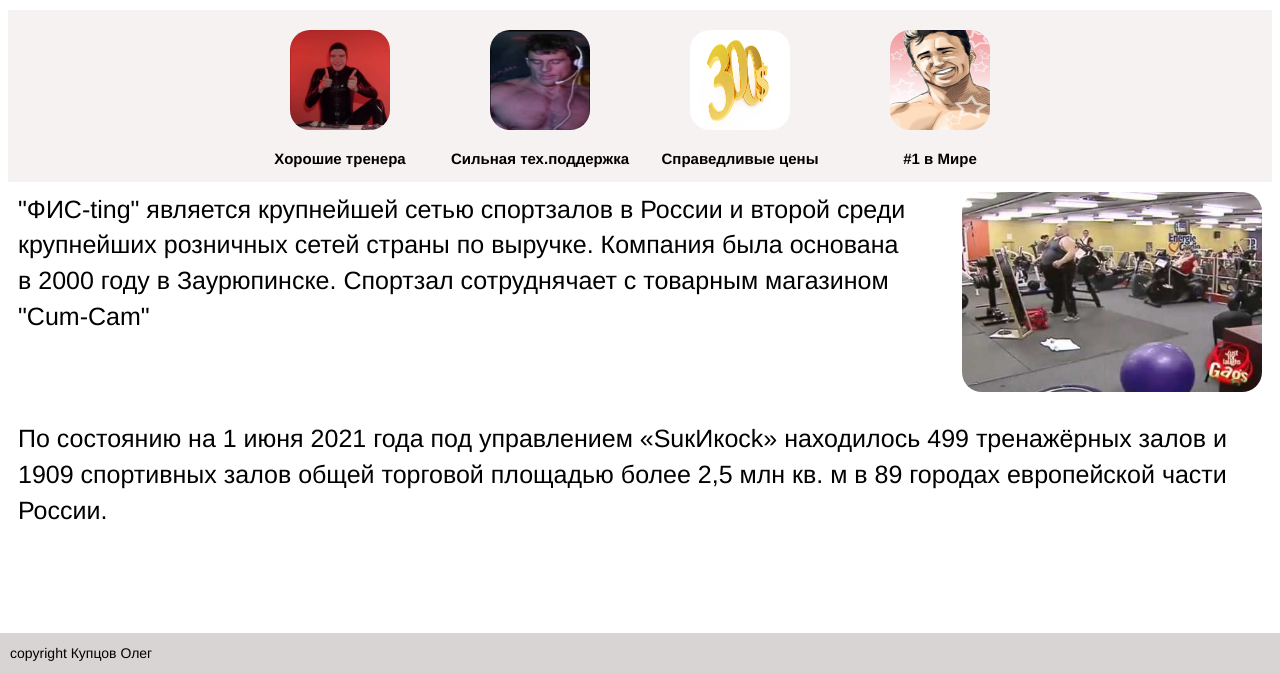
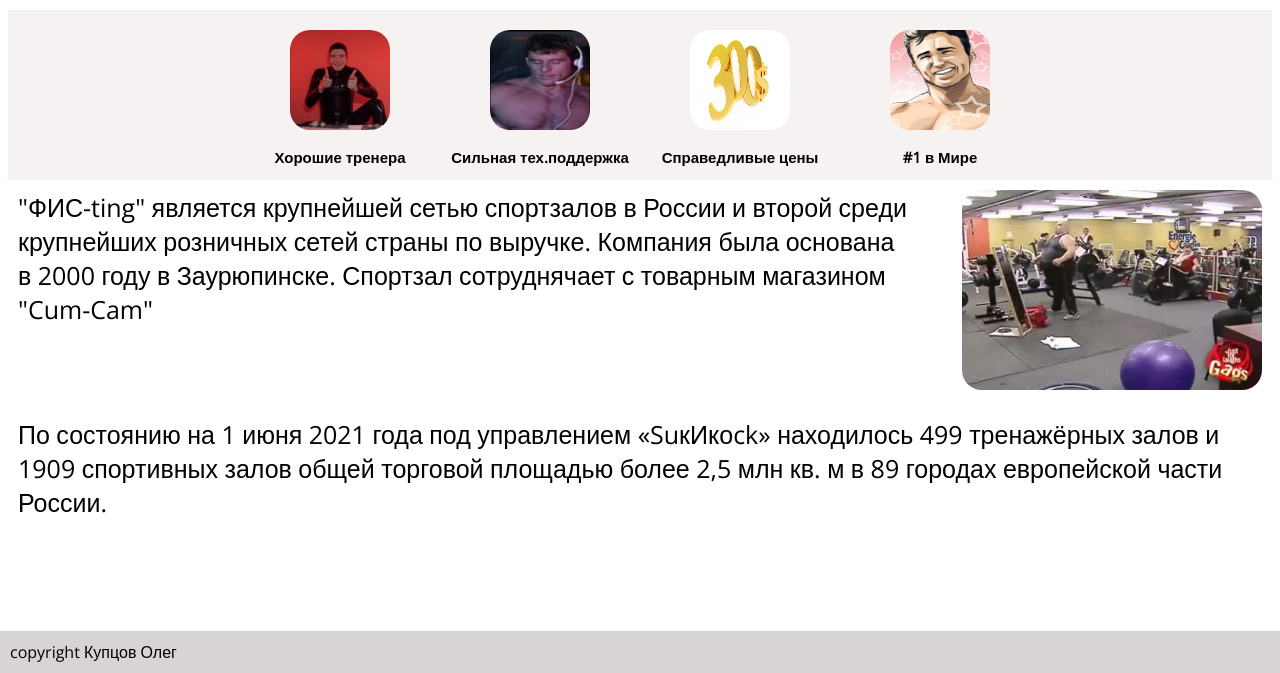
Before and after one commit to Eblanan/Eblanan, a plain HTML site: page сайт Купцов Олег/index.html in a window 1280 px wide. Shown: the part 127-800 px from the top of the page. Drawn offline with nearby package versions, Linux system fonts and the light colour scheme.

Commit message:
Переделанный сайт Купцов Олег С7118
Везде эти кАталоги, гуси, а я хочу на малибу.

```diff
--- a/сайт Купцов Олег/css/light.css
+++ b/сайт Купцов Олег/css/light.css
@@ -1,7 +1,5 @@
 body {
-    font-family: "Helvetica Neue",Helvetica,Arial,sans-serif;
-    font-size: 14px;
-    line-height: 1.42857143;
+    font-family: 'Open Sans', sans-serif;
     color: rgb(0, 0, 0);
     background-color: #fff;
     transition: 0.5s;
--- a/сайт Купцов Олег/index.html
+++ b/сайт Купцов Олег/index.html
@@ -6,6 +6,8 @@
     <meta name="viewport" content="width=device-width, initial-scale=1.0">
     <title>МАКЕТ</title>
     <link type="text/css" rel="stylesheet" media="all" href="css/light.css" id="theme_css" />
+    <link rel="preconnect" href="https://fonts.gstatic.com">
+    <link href="https://fonts.googleapis.com/css2?family=Open+Sans:wght@300&display=swap" rel="stylesheet">
     <script src="js/theme.js"></script>
 </head>
 <body>
@@ -16,7 +18,7 @@
         <ul class="ul">
             <li><a href="index.html">Главная</a></li>
             <li><a href="op.html">Ассортимент</a></li>
-            <button onclick="switchTheme()">Поменять тему</button>
+            <li id="theme">Поменять тему</li>
         </ul>
     </nav>
     <section class="heading">
@@ -32,8 +34,8 @@
     <section class="about">
     По состоянию на 1 июня 2021 года под управлением «SuкИкоck» находилось 499 тренажёрных залов и 1909 спортивных залов общей торговой площадью более 2,5 млн кв. м в 89 городах европейской части России.
     </section>
-    <section class="footer">
+    <footer class="footer">
         <div class="copyright">copyright Купцов Олег</a></div>
-    </section>
+    </footer>
 </body>
 </html>
--- a/сайт Купцов Олег/js/theme.js
+++ b/сайт Купцов Олег/js/theme.js
@@ -1,9 +1,10 @@
-function switchTheme() {
-    var check = document
-    .getElementById('theme_css')
+document.addEventListener("DOMContentLoaded", function(){
+document.querySelector("#theme").addEventListener("click", function(){
+    let check = document
+    .querySelector("#theme_css")
     .classList[0] === 'light';
 
-    var element = document.getElementById('theme_css');
+    let element = document.querySelector("#theme_css");
 
 
     if (check) {
@@ -15,5 +16,5 @@ function switchTheme() {
      element.classList.remove('dark')
      element.classList.add('light');
     }
-
-  }
+});
+});
```
Also changed, not shown: сайт Купцов Олег/op.html (+5 -3 lines).
